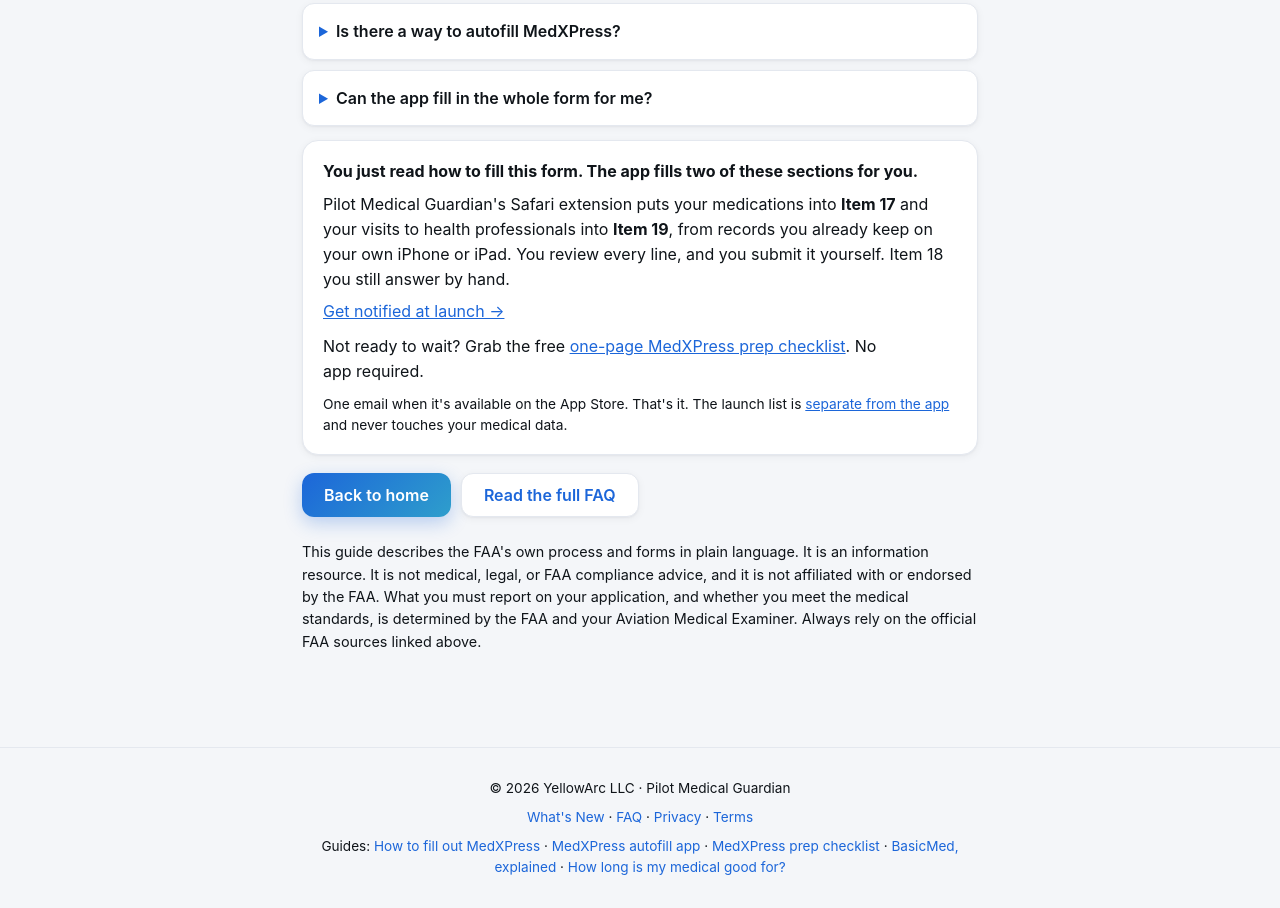
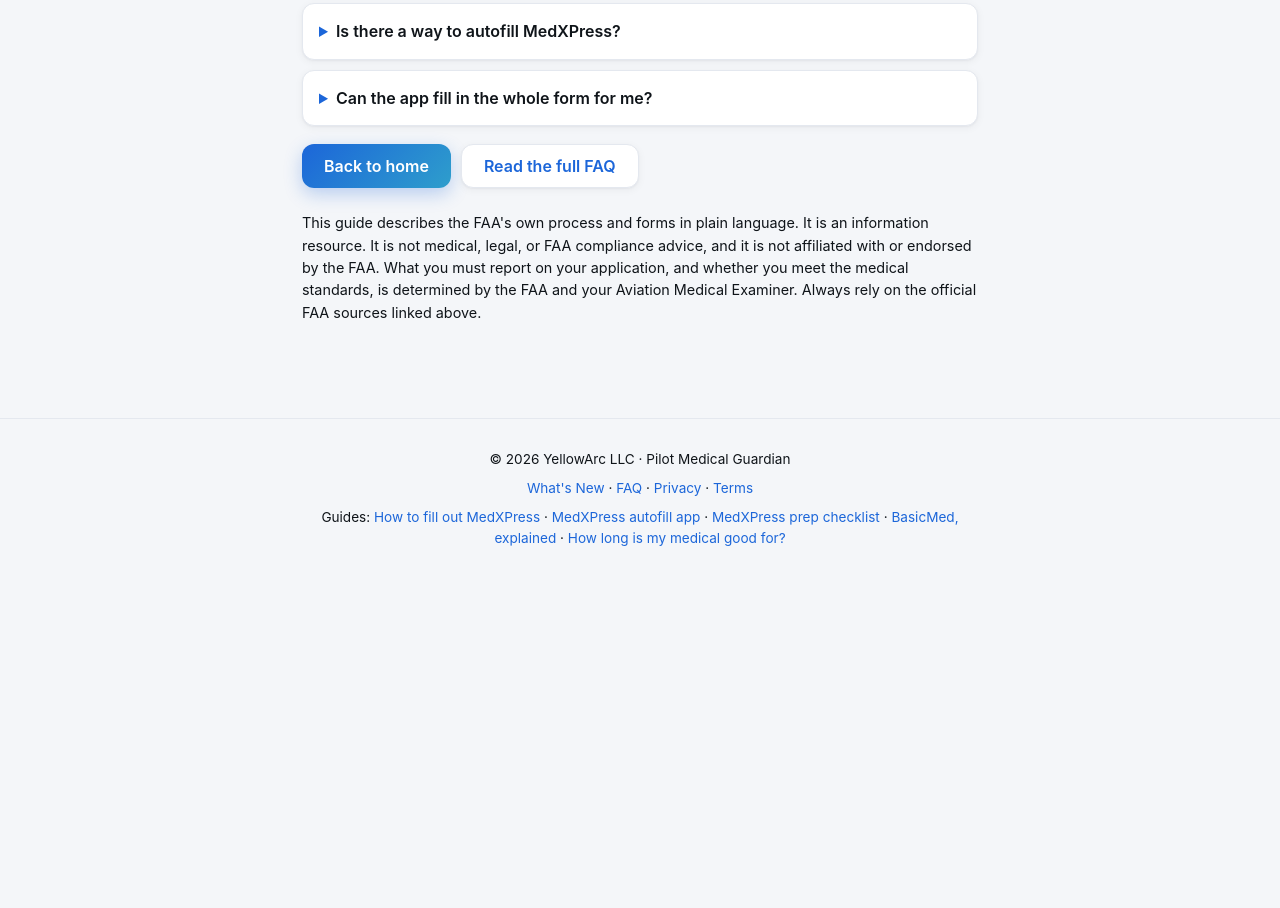
Before and after one commit to ryancolby-pixel/pilot-medical-guardian-content, a plain HTML site: page medxpress-guide.html in a window 1280 px wide. Shown: the part 7142-8050 px from the top of the page. After the commit the page ends 7721 px from the top, so only its background shows below. Drawn offline with Linux system fonts and the light colour scheme.

Commit message:
Revert the two CTA files to the last known-good deployed state, as a test
Ryan asked whether yesterday's em-dash work could be causing the deploy
failures. It cannot: all of that is inside 91f2c94, which deployed
successfully, and it is what the live site serves right now. The rebuilt
checklist PDF also checks out as structurally valid, 1 page, text extractable.

But answering him exposed a real error in my own reasoning. I have been
claiming repeatedly that an empty commit ruled out repository content. IT DOES
NOT. An empty commit does not revert the tree, so 4cb9201 still deployed the
same files including the 21 lines added by 0627d82. Content has never actually
been eliminated, and I asserted that it had, several times, as the basis for
concluding the fault was GitHub's.

This commit makes the content tree byte-identical to 91f2c94, the last commit
that deployed successfully, with only .github/workflows/pages.yml differing.

  deploys  -> the 21 lines in 0627d82 are somehow implicated, which would be
              extraordinary but would be the answer
  fails    -> repository content is finally, properly eliminated

Safe either way: the live site already serves exactly this content, so a
successful deploy changes nothing visible. The CTA blocks are recoverable from
0627d82 whenever the pipeline works.

The homepage MedXPress section stays unstaged, still pending Ryan's approval.

```diff
--- a/medxpress-guide.html
+++ b/medxpress-guide.html
@@ -416,17 +416,6 @@
       <p>No, and it shouldn't. Pilot Medical Guardian prefills the repetitive parts (your medications and visits, Items 17 and 19) so you don't retype them, but you review every entry and submit it yourself. The medical-history Yes/No section (Item 18) is yours to complete by hand, following the FAA's own instructions.</p>
     </details>
 
-    <div class="card">
-      <p style="margin-top:0"><strong>You just read how to fill this form. The app fills two of these sections for you.</strong></p>
-      <p>Pilot Medical Guardian's Safari extension puts your medications into <strong>Item 17</strong> and your visits to health professionals into <strong>Item 19</strong>, from records you already keep on your own iPhone or iPad. You review every line, and you submit it yourself. Item 18 you still answer by hand.</p>
-      <div class="cta-row">
-        <a class="primary" href="https://tally.so/r/VLAoej">Get notified at launch &rarr;</a>
-        <!-- At launch: add the real "Download on the App Store" badge here, linked to apps.apple.com/app/id6772534988 (see LAUNCH_ASC_DRAFTS.md). -->
-      </div>
-      <p style="margin:10px 0 0;">Not ready to wait? Grab the free <a href="/medxpress-checklist.html">one-page MedXPress prep checklist</a>. No app required.</p>
-      <p class="fineprint" style="margin-bottom:0;">One email when it's available on the App Store. That's it. The launch list is <a href="/privacy.html">separate from the app</a> and never touches your medical data.</p>
-    </div>
-
     <div class="links">
       <a class="primary" href="/">Back to home</a>
       <a class="secondary" href="/faq.html">Read the full FAQ</a>
```
Also changed, not shown: medxpress-checklist.html (+0 -10 lines).
